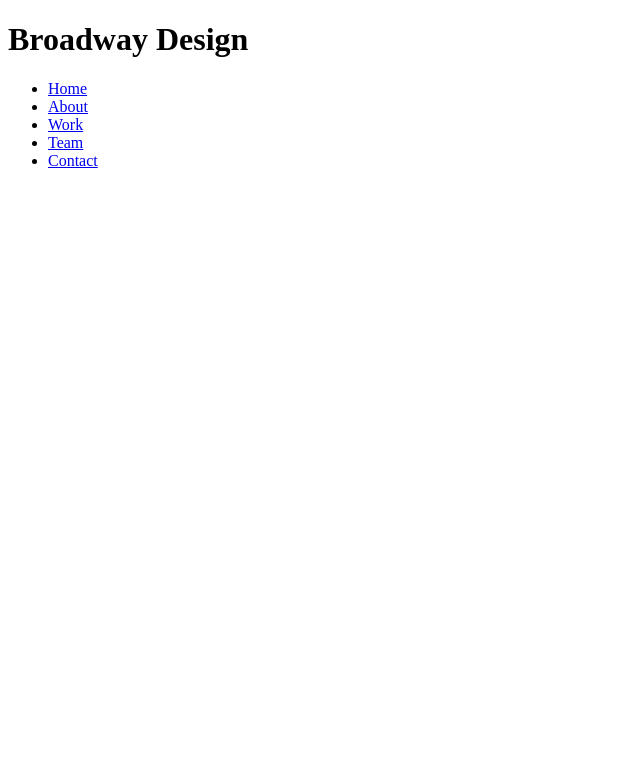
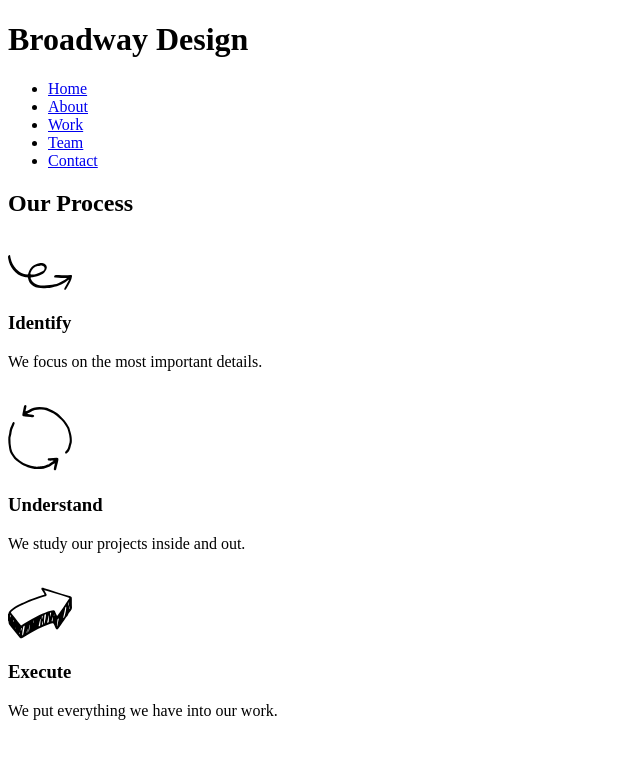
Before and after one commit to joshkls333/broadwaydesign, a plain HTML site: page index.html in a window 1280 px wide. Shown: the whole page, without its empty margins (0-640 px from the left). Drawn offline with Linux system fonts and the light colour scheme.

Commit message:
added process div

```diff
--- a/index.html
+++ b/index.html
@@ -16,5 +16,21 @@
         <li><a href="#">Contact</a></li>
      </ul>
     </nav>
+    <div id="process">
+      <h2>Our Process</h2>
+      <br />
+      <img src="./resources/images/identify.svg">
+      <h3>Identify</h3>
+      <p>We focus on the most important details.</p>
+      <br />
+      <img src="./resources/images/understand.svg">
+      <h3>Understand</h3>
+      <p>We study our projects inside and out.</p>
+      <br />
+      <img src="./resources/images/execute.svg">
+      <h3>Execute</h3>
+      <p>We put everything we have into our work.</p>
+
+    </div>
   </body>
 </html>
```
